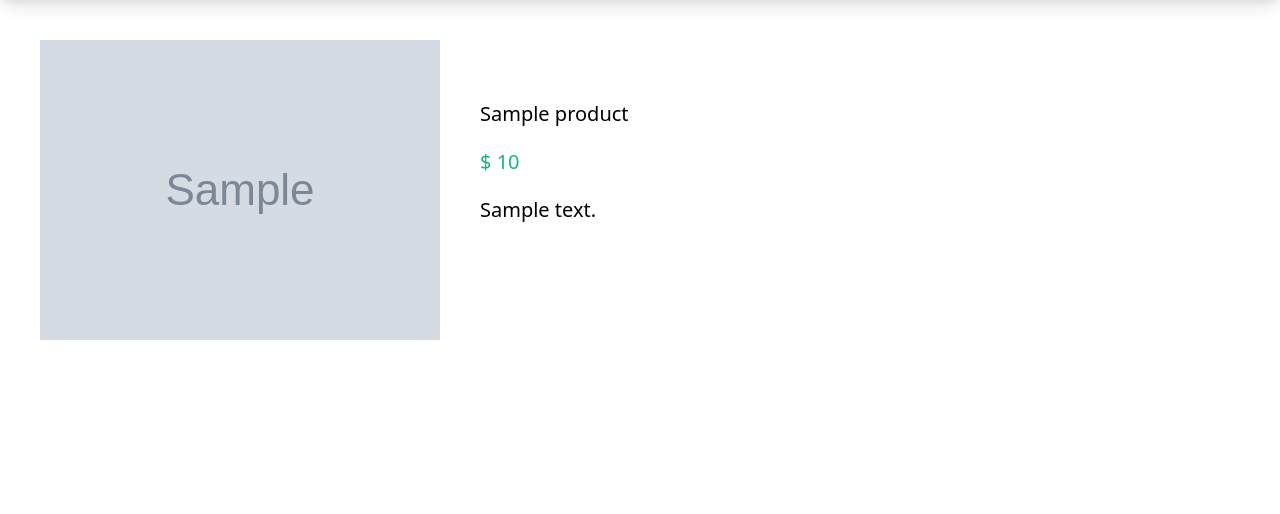
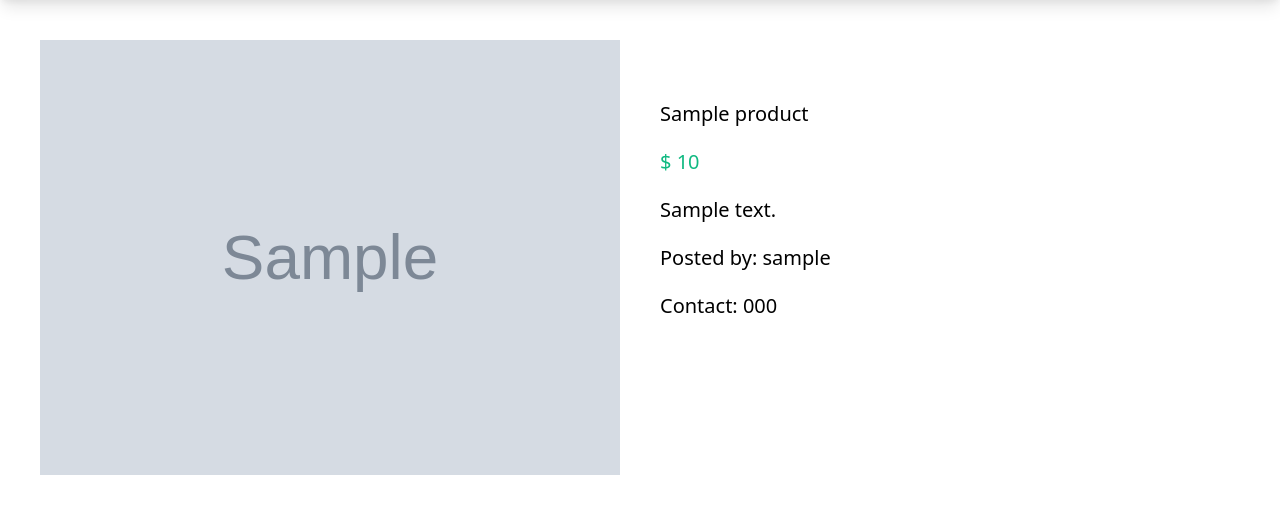
Before and after one commit to echeadle/django4, a Django app: page /myapp/products/1/ in a window 1280 px wide. Shown: the part 64-578 px from the top of the page. Run offline with Django 4.2, Linux system fonts and the light colour scheme; tables that the repository leaves empty hold one stand-in row (values such as "Sample post"); grey boxes marked "Sample" are stand-in pictures; style sheets or scripts are compiled from the project's sources.

Commit message:
Section 83 Displaying seller contact info

```diff
--- a/myapp/templates/myapp/detail.html
+++ b/myapp/templates/myapp/detail.html
@@ -3,11 +3,13 @@
 {% block content %}
 
    <div class="flex p-10 w-full h-200" >
-      <img class="w-1/3" src="{{ product.image.url }}" alt="">
+      <img class="w-2/3" src="{{ product.image.url }}" alt="">
       <div class="w-2/3 text-xl ml-10 mt-10" >
          <div class="mt-5" >{{ product.name }}</div>
          <div class="mt-5 text-green-500" >$ {{ product.price }}</div>
          <div class="mt-5" >{{ product.desc }}</div>
+         <div class="mt-5" >Posted by: {{ product.seller_name }}</div>
+         <div class="mt-5" >Contact: {{ product.seller_name.profile.contact_number }}</div>
       </div>
    </div>
 {% endblock %}
```
